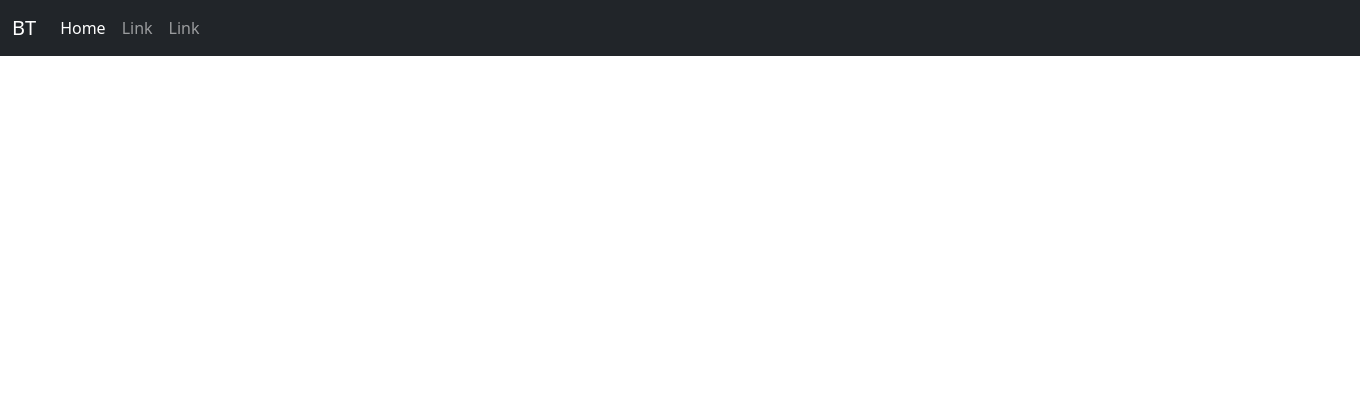
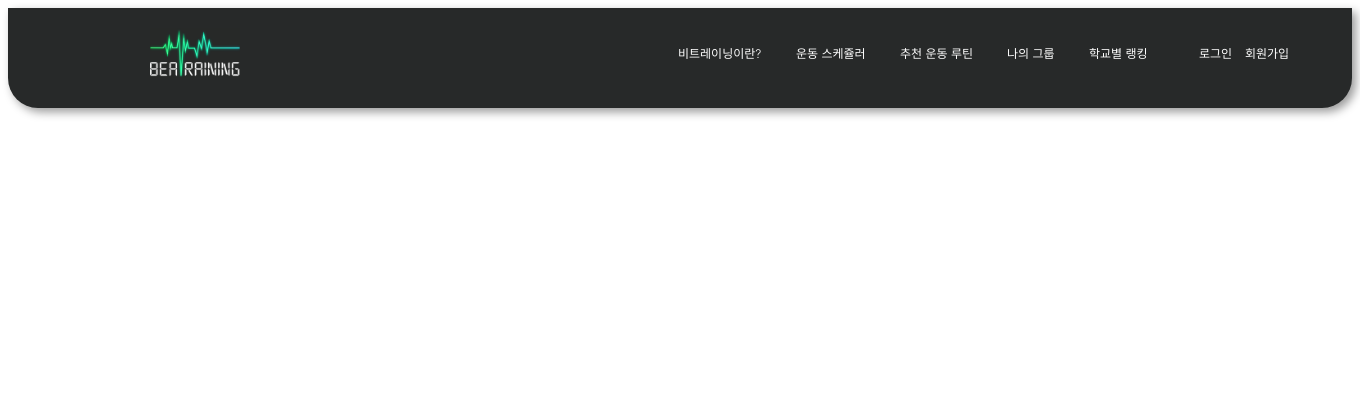
Before and after one commit to chaewon-ko/beatraining, a Django app: page / in a window 1360 px wide. Shown: the top 420 px of the page. Before the commit the page ends 56 px from the top, so only its background shows below. Run offline with Django 4.2, Linux system fonts and the light colour scheme; some libraries are stand-ins or nearby versions.

Commit message:
base html works

```diff
--- a/backend/beatraining/main/templates/base.html
+++ /dev/null
@@ -1,41 +0,0 @@
-{% load static %}
-<!DOCTYPE html>
-<html lang="en">
-<head>
-    <meta charset="UTF-8">
-    <meta http-equiv="X-UA-Compatible" content="IE=edge">
-    <meta name="viewport" content="width=device-width, initial-scale=1.0">
-    <link rel="stylesheet" type="text/css" href="{% static '/bootstrap/css/bootstrap.min.css' %}" />
-    <title>Beatraining</title>
-</head>
-<body>
-    <!-- Nav bar start -->
-    <nav class="navbar navbar-expand-lg navbar-dark bg-dark">
-  <div class="container-fluid">
-    <a class="navbar-brand" href="#">BT</a>
-    <button class="navbar-toggler" type="button" data-bs-toggle="collapse" data-bs-target="#navbarSupportedContent" aria-controls="navbarSupportedContent" aria-expanded="false" aria-label="Toggle navigation">
-      <span class="navbar-toggler-icon"></span>
-    </button>
-    <div class="collapse navbar-collapse" id="navbarSupportedContent">
-      <ul class="navbar-nav me-auto mb-2 mb-lg-0">
-        <li class="nav-item">
-          <a class="nav-link active" aria-current="page" href="#">Home</a>
-        </li>
-        <li class="nav-item">
-          <a class="nav-link" href="#">Link</a>
-        </li>
-        <li class="nav-item">
-          <a class="nav-link" href="#">Link</a>
-        </li>
-      </ul>
-    </div>
-  </div>
-</nav>
-<!-- Nav bar end -->
-{% block content %}
-{% endblock %}
-</body>
-<footer>
-
-</footer>
-</html>
--- /dev/null
+++ b/backend/beatraining/main/templates/base_logout.html
@@ -0,0 +1,51 @@
+{% load static %}
+<!DOCTYPE html>
+<html lang="en">
+<head>
+    <meta charset="UTF-8">
+    <meta http-equiv="X-UA-Compatible" content="IE=edge">
+    <meta name="viewport" content="width=device-width, initial-scale=1.0">
+    <link rel="stylesheet" href="{% static '/components/css/components.css' %}">
+    <title>Beatraining</title>
+</head>
+<body>
+<!-- Nav bar start -->
+    <div>
+        <div class="v203_2022"></div>
+        <a href="{% url 'home_logout' %}"><span class="BT"></span></a>
+        <a href="#"><span class="menu1">비트레이닝이란?</span></a>
+        <a href="#"><span class="menu2">운동 스케쥴러</span></a>
+        <a href="#"><span class="v203_2026">추천 운동 루틴</span></a>
+        <a href="#"><span class="v203_2027">나의 그룹</span></a>
+        <a href="#"><span class="v203_2028">학교별 랭킹</span></a>
+        <a href="#"><span class="login">로그인</span></a>
+        <a href="#"><span class="newaccount">회원가입</span></a>
+    </div>
+
+<!-- Nav bar end -->
+{% block content %}
+<!-- main pages contents -->
+{% endblock %}
+<footer>
+     <div>
+        <div class="v203_2036">
+            <div class="v139_10"></div>
+            <span class="v139_39">회사소개</span>
+            <span class="v139_40">(주)비트레이닝 | 대표이사 : 고채원 | TEL. 02-123-4567 | 사업자등록번호 : 123-45-67891 | 통신판매업 : 제2022-서울종로=3959호 | 개인정보관리 책임자 : 강유진<br>
+            주소 : 서울특별시 종로구 성균관로 25-2<br>
+            EMAIL : youjinv@naver.com.com | COPYRIGHT HANZO ALL RIGHTS RESERVED FOR FUTHER INFORMATION.<br>
+            BEATRAINING 호스팅서비스 사업자 : 주식회사 멋쟁이사자처럼</span>
+            <span class="v139_41">이용약관</span>
+            <span class="v139_42">개인정보취급방침</span>
+            <span class="v139_43">제휴문의</span>
+            <div class="v203_2033"></div>
+            <div class="v203_2034"></div>
+            <div class="v203_2035"></div>
+        </div>
+        <div class="footer-line1"></div>
+        <div class="footer-line2"></div>
+        <div class="footer-line3"></div>
+    </div>
+</footer>
+</body>
+</html>
--- /dev/null
+++ b/backend/beatraining/main/templates/home_login.html
@@ -0,0 +1,5 @@
+{% extends 'base_login.html' %}
+{% load static %}
+
+{% block content %}
+{% endblock %}
--- a/backend/beatraining/main/templates/home_logout.html
+++ b/backend/beatraining/main/templates/home_logout.html
@@ -1,79 +1,5 @@
+{% extends 'base_logout.html' %}
 {% load static %}
-<!DOCTYPE html>
-
-
-<html>
-    <head>
-        <link href="https://fonts.googleapis.com/css?family=Inter&display=swap" rel="stylesheet" />
-        <link href="{% static '/home-logout/css/main.css' %}" rel="stylesheet" />
-        <title>Beat-Training</title>
-    </head>
-    <body>
-        <div class="v139_9">
-            <div class="main-image"></div>
-            <span class="v139_16">Lorem ipsum dolor sit amet, consectetur adipiscing elit, sed do eius mod <br>tempor incididunt ut labore et dolore magna aliqua.
-            </span>
-            <div class="v197_1689">
-                <div class="v139_13">
-
-                </div>
-                <div class="v139_14">
-
-                </div>
-                <div class="v139_15">
-
-                </div>
-                <span class="v139_17">추천 운동 루틴</span>
-                <span class="v139_18">01</span>
-                <span class="v139_19">02</span>
-                <span class="v139_20">03</span>
-
-                <div class="v156_50"></div>
-                <div class="v156_51"></div>
-                <div class="v156_52"></div>
-            </div>
-            <div class="main-line0"></div>
-                <div class="main-line1"></div>
-                <div class="main-line2"></div>
-                <div class="main-line3"></div>
-            <div class="v156_145">
-
-            </div>
-            <span class="be-training">BE TRAINING!</span>
-            <div class="v203_2022">
-
-            </div>
-            <span class="BT"><a href="{% url 'home_logout' %}">BT</a></span>
-            <span class="menu1"><a href="{% url 'ranking' %}">트레이닝이란?</a></span>
-            <span class="menu2">운동 스케쥴러</span>
-            <span class="v203_2026">추천 운동 루틴</span>
-            <span class="v203_2027">나의 그룹</span>
-            <span class="v203_2028">학교별 랭킹</span>
-            <span class="v203_2029">로그인</span>
-            <span class="v203_2030">회원가입</span>
-            <div class="v203_2036">
-                <div class="v139_10">
-
-                </div>
-                <span class="v139_39">회사소개</span>
-                <span class="v139_40">(주)비트레이닝 | 대표이사 : 고채원 | TEL. 02-123-4567 | 사업자등록번호 : 123-45-67891 | 통신판매업 : 제2022-서울종로=3959호 | 개인정보관리 책임자 : 강유진<br>
-                주소 : 서울특별시 종로구 성균관로 25-2<br>
-                EMAIL : youjinv@naver.com.com | COPYRIGHT HANZO ALL RIGHTS RESERVED FOR FUTHER INFORMATION.<br>
-                BEATRAINING 호스팅서비스 사업자 : 주식회사 멋쟁이사자처럼</span>
-                <span class="v139_41">이용약관</span>
-                <span class="v139_42">개인정보취급방침</span>
-                <span class="v139_43">제휴문의</span>
-
-
-                <div class="v203_2033"></div>
-                <div class="v203_2034"></div>
-                <div class="v203_2035"></div>
-            </div>
-            <div class="footer-line1"></div>
-            <div class="footer-line2"></div>
-            <div class="footer-line3"></div>
-            <span class="logo">Beat
-            Training</span>
-        </div>
-    </body>
-</html>
+<!-- Nav bar end -->
+{% block content %}
+{% endblock %}
--- a/backend/beatraining/main/urls.py
+++ b/backend/beatraining/main/urls.py
@@ -3,5 +3,6 @@ from django.urls import path, include
 from . import views
 urlpatterns = [
     path('', views.home_logout, name="home_logout"),
-    path('ranking', views.ranking, name="ranking")
+    path('home_login/', views.home_login, name='home_login'),
+    path('ranking/', views.ranking, name="ranking")
 ]
--- a/backend/beatraining/main/views.py
+++ b/backend/beatraining/main/views.py
@@ -4,7 +4,11 @@ from django.shortcuts import render
 
 
 def home_logout(request):
-    return render(request, 'base.html')
+    return render(request, 'home_logout.html')
+
+
+def home_login(request):
+    return render(request, 'home_login.html')
 
 
 def ranking(request):
--- /dev/null
+++ b/backend/beatraining/static/components/css/components.css
@@ -0,0 +1,311 @@
+
+@import url('https://fonts.googleapis.com/css2?family=Inter:wght@100;200;300;400;500;600;700;800;900&display=swap');
+
+* {
+  font-family: 'Inter', sans-serif;
+  box-sizing: border-box;
+}
+
+.v203_2022 {
+  width: 100%;
+  height: 100px;
+  background: rgba(39,41,41,1);
+  opacity: 1;
+  position: relative;
+  top: 0px;
+  left: 0px;
+  border-bottom-left-radius: 30px;
+  border-bottom-right-radius: 30px;
+  box-shadow: 4px 4px 10px rgba(0, 0, 0, 0.4000000059604645);
+
+}
+.BT {
+  width: 90px;
+  height: 50px;
+  top: 28px;
+  left: 150px;
+  background: url("../images/logo2.jpg");
+  background-repeat: no-repeat;
+  background-position: center center;
+  background-size: cover;
+  opacity: 1;
+  position: absolute;
+  overflow: hidden;
+
+}
+.menu1 {
+  width: 100px;
+  color: rgba(255,255,255,1);
+  position: absolute;
+  top: 44px;
+  left: 678px;
+  font-family: Inter;
+  font-weight: 300;
+  font-size: 12px;
+  opacity: 1;
+  text-align: left;
+}
+.menu2 {
+  width: 100px;
+  color: rgba(255,255,255,1);
+  position: absolute;
+  top: 44px;
+  left: 796px;
+  font-family: Inter;
+  font-weight: 300;
+  font-size: 12px;
+  opacity: 1;
+  text-align: left;
+}
+.v203_2026 {
+  width: 100px;
+  color: rgba(255,255,255,1);
+  position: absolute;
+  top: 44px;
+  left: 900px;
+  font-family: Inter;
+  font-weight: 300;
+  font-size: 12px;
+  opacity: 1;
+  text-align: left;
+}
+.v203_2027 {
+  width: 100px;
+  color: rgba(255,255,255,1);
+  position: absolute;
+  top: 44px;
+  left: 1007px;
+  font-family: Inter;
+  font-weight: 300;
+  font-size: 12px;
+  opacity: 1;
+  text-align: left;
+}
+.v203_2028 {
+  width: 100px;
+  color: rgba(255,255,255,1);
+  position: absolute;
+  top: 44px;
+  left: 1089px;
+  font-family: Inter;
+  font-weight: 300;
+  font-size: 12px;
+  opacity: 1;
+  text-align: left;
+}
+.v203_2029 {
+  width: 100px;
+  color: rgba(255,255,255,1);
+  position: absolute;
+  top: 44px;
+  left: 1233px;
+  font-family: Inter;
+  font-weight: 300;
+  font-size: 12px;
+  opacity: 1;
+  text-align: left;
+}
+.v203_2030 {
+  width: 100px;
+  color: rgba(255,255,255,1);
+  position: absolute;
+  top: 44px;
+  left: 1245px;
+  font-family: Inter;
+  font-weight: 300;
+  font-size: 12px;
+  opacity: 1;
+  text-align: left;
+}
+
+
+
+
+.v203_2036 {
+  width: 100%;
+  height: 143px;
+  background: url("../images/v203_2036.png");
+  background-repeat: no-repeat;
+  background-position: center center;
+  background-size: cover;
+  opacity: 1;
+  position: absolute;
+  top: 1026px;
+  left: 0px;
+  overflow: hidden;
+}
+.v139_10 {
+
+  z-index: -50;
+  width: 100%;
+  height: 143px;
+  background: rgba(231,231,231,1);
+  opacity: 1;
+  position: absolute;
+  top: 0px;
+  left: 0px;
+  overflow: hidden;
+}
+.v139_39 {
+  width: 100px;
+  color: rgba(77,77,77,1);
+  position: absolute;
+  top: 33px;
+  left: 150px;
+  font-family: Inter;
+  font-weight: 200;
+  font-size: 10px;
+  opacity: 1;
+  text-align: left;
+}
+.v139_40 {
+  width: 800px;
+  color: rgba(108,108,108,1);
+  position: absolute;
+  top: 61px;
+  left: 150px;
+  font-family: Inter;
+  font-weight: 200;
+  font-size: 8px;
+  opacity: 1;
+  text-align: left;
+}
+.v139_41 {
+  width: 100px;
+  color: rgba(77,77,77,1);
+  position: absolute;
+  top: 33px;
+  left: 213px;
+  font-family: Inter;
+  font-weight: 200;
+  font-size: 10px;
+  opacity: 1;
+  text-align: left;
+}
+.v139_42 {
+  width: 100px;
+  color: rgba(77,77,77,1);
+  position: absolute;
+  top: 33px;
+  left: 276px;
+  font-family: Inter;
+  font-weight: 200;
+  font-size: 10px;
+  opacity: 1;
+  text-align: left;
+}
+.v139_43 {
+  width: 100px;
+  color: rgba(77,77,77,1);
+  position: absolute;
+  top: 33px;
+  left: 376px;
+  font-family: Inter;
+  font-weight: 200;
+  font-size: 10px;
+  opacity: 1;
+  text-align: left;
+}
+.footer-line1 {
+
+  position: absolute;
+width: 10px;
+height: 0.5px;
+background-color: #4E4E4E;
+left: 198px;
+top: 1066px;
+
+opacity: 0.7;
+transform: rotate(90deg);
+}
+.footer-line2 {
+  position: absolute;
+width: 10px;
+height: 0.5px;
+background-color: #4E4E4E;
+left: 261px;
+top: 1066px;
+
+opacity: 0.7;
+transform: rotate(90deg);
+}
+.footer-line3 {
+  position: absolute;
+width: 10px;
+height: 0.5px;
+background-color: #4E4E4E;
+left: 361px;
+top: 1066px;
+
+opacity: 0.7;
+transform: rotate(90deg);
+}
+
+
+.v203_2033 {
+  width: 24px;
+  height: 24px;
+  background: url("../images/v203_2033.png");
+  background-repeat: no-repeat;
+  background-position: center center;
+  background-size: cover;
+  opacity: 1;
+  position: absolute;
+  top: 39px;
+  left: 1194px;
+  overflow: hidden;
+  filter: opacity(0.4);
+}
+.v203_2034 {
+  width: 23px;
+  height: 24px;
+  background: url("../images/v203_2034.png");
+  background-repeat: no-repeat;
+  background-position: center center;
+  background-size: cover;
+  opacity: 1;
+  position: absolute;
+  top: 39px;
+  left: 1230px;
+  overflow: hidden;
+  filter: opacity(0.4);
+}
+.v203_2035 {
+  width: 24px;
+  height: 24px;
+  background: url("../images/v203_2035.png");
+  background-repeat: no-repeat;
+  background-position: center center;
+  background-size: cover;
+  opacity: 1;
+  position: absolute;
+  top: 39px;
+  left: 1265px;
+  overflow: hidden;
+  filter: opacity(0.4);
+}
+
+.login {
+  width: 100px;
+  color: rgba(255,255,255,1);
+  position: absolute;
+  top: 44px;
+  left: 1199px;
+  font-family: Inter;
+  font-weight: 300;
+  font-size: 12px;
+  opacity: 1;
+  text-align: left;
+}
+.newaccount {
+  width: 100px;
+  color: rgba(255,255,255,1);
+  position: absolute;
+  top: 44px;
+  left: 1245px;
+  font-family: Inter;
+  font-weight: 300;
+  font-size: 12px;
+  opacity: 1;
+  text-align: left;
+}
```
Also changed, not shown: backend/beatraining/main/templates/base_login.html (added, +50 -0 lines), backend/beatraining/static/components/components.js (added, +76 -0 lines), backend/beatraining/static/components/images/BT-logo.png (added), backend/beatraining/static/components/images/logo1.jpg (added), backend/beatraining/static/components/images/logo2.jpg (added), backend/beatraining/static/components/images/v203_2033.png (added), backend/beatraining/static/components/images/v203_2034.png (added), backend/beatraining/static/components/images/v203_2035.png (added).
